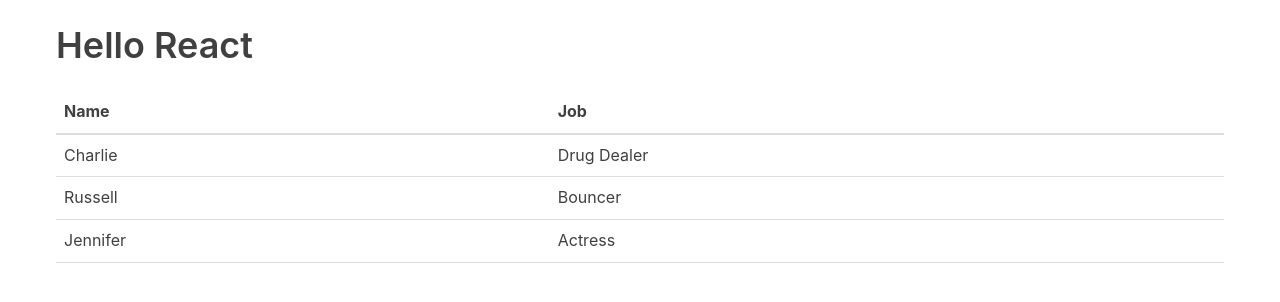
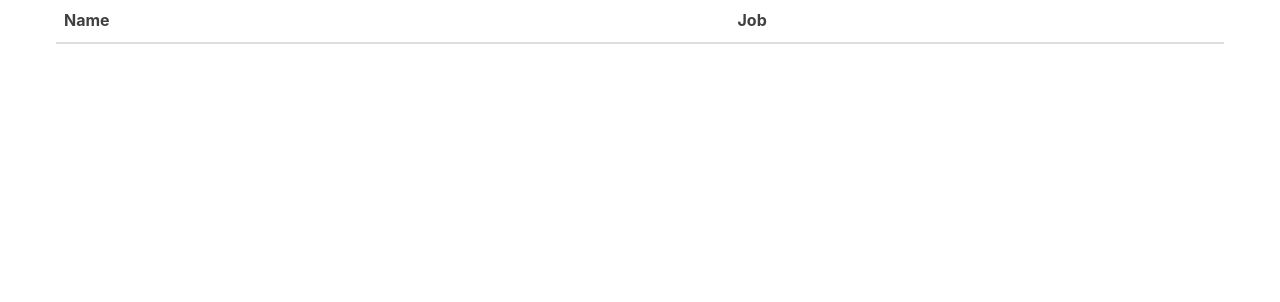
Before and after one commit to giacomo9999/rascia-react-190515, a React (Create React App) app: page / in a window 1280 px wide. Shown: the top 302 px of the page. Built offline with nearby package versions, Linux system fonts and the light colour scheme.

Commit message:
Abstracting Table functionality.

```diff
--- a/src/App.js
+++ b/src/App.js
@@ -3,12 +3,24 @@ import Table from "./Table";
 
 class App extends Component {
   render() {
+    const characters = [
+      {
+        name: "Charlie",
+        job: "Drug Dealer"
+      },
+      {
+        name: "Jennifer",
+        job: "Actress"
+      },
+      {
+        name: "Russell",
+        job: "Bouncer"
+      }
+    ];
     return (
       <div className="App">
-
         <div className="container">
-        <h1>Hello React</h1>
-          <Table />
+          <Table characterData={characters} />
         </div>
       </div>
     );
--- a/src/Table.js
+++ b/src/Table.js
@@ -11,31 +11,17 @@ const TableHeader = () => {
   );
 };
 
-const TableBody = () => {
-  return (
-    <tbody>
-      <tr>
-        <td>Charlie</td>
-        <td>Drug Dealer</td>
-      </tr>
-      <tr>
-        <td>Russell</td>
-        <td>Bouncer</td>
-      </tr>
-      <tr>
-        <td>Jennifer</td>
-        <td>Actress</td>
-      </tr>
-    </tbody>
-  );
+const TableBody = props => {
+  return <tbody />;
 };
 
 class Table extends Component {
   render() {
+    const characterData = this.props;
     return (
       <table>
         <TableHeader />
-        <TableBody />
+        <TableBody characterData={characterData} />
       </table>
     );
   }
```
